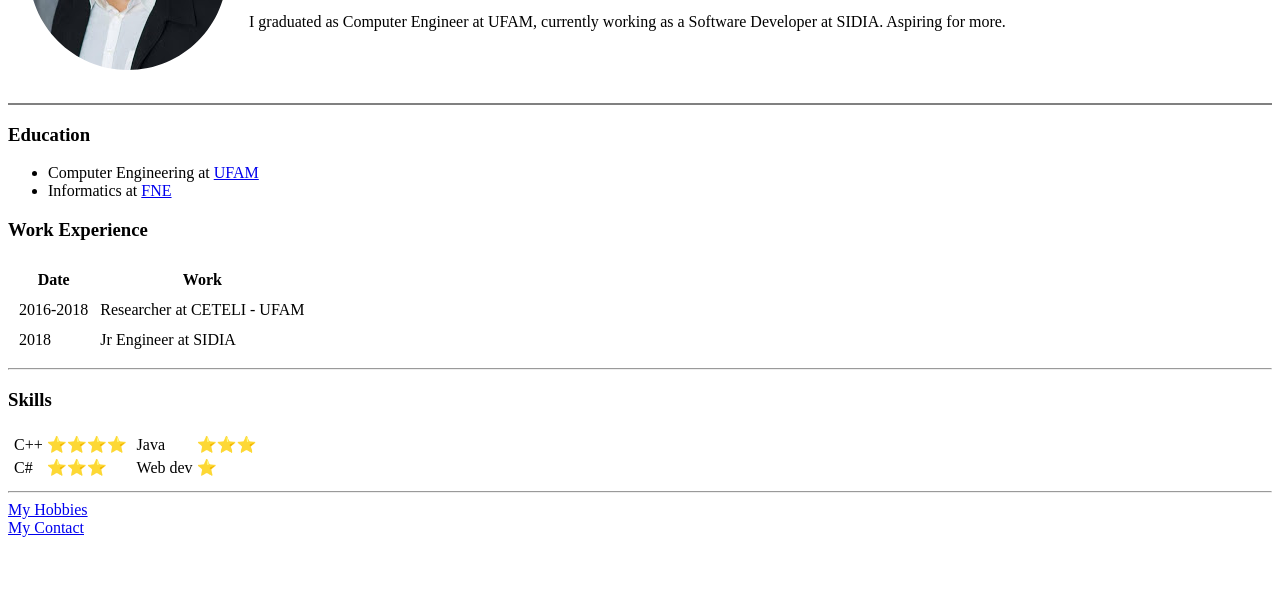
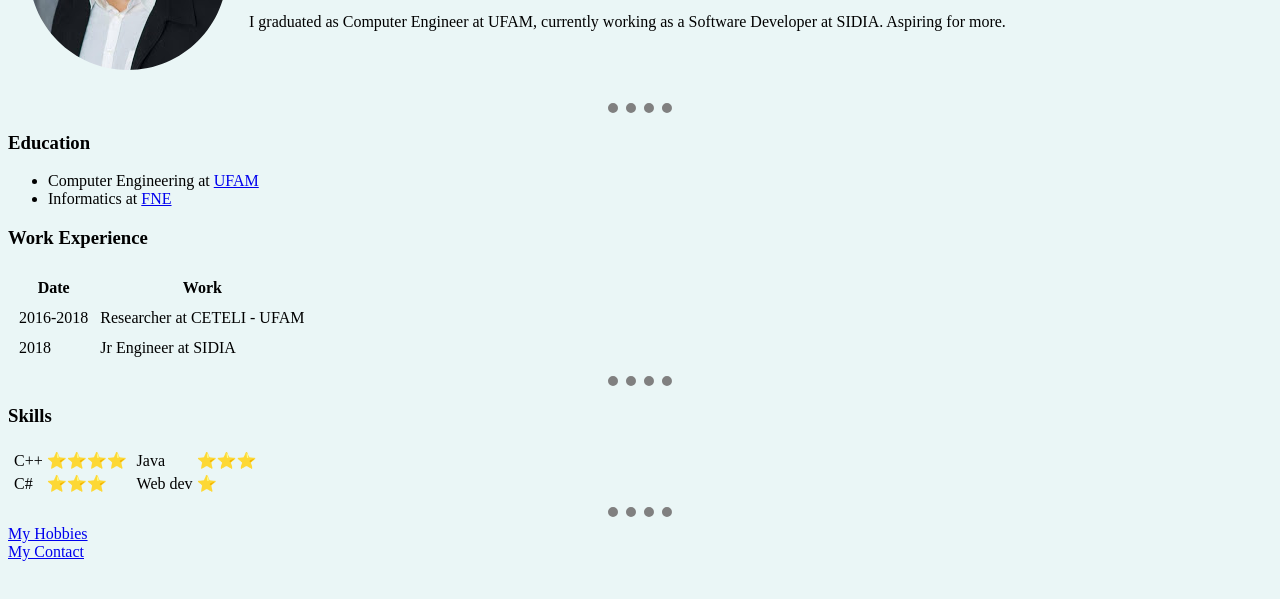
Before and after one commit to hendriomm/cv, a plain HTML site: page index.html in a window 1280 px wide. Shown: the part 157-756 px from the top of the page. Drawn offline with Linux system fonts and the light colour scheme.

Commit message:
Different horizontal rule

```diff
--- a/index.html
+++ b/index.html
@@ -4,6 +4,20 @@
 <head>
   <meta charset="utf-8">
   <title>Hendrio's Website</title>
+  <style>
+
+    body {
+      background-color: #EAF6F6;
+    }
+    hr {
+
+      border-style: none;
+      border-top-style: dotted;
+      border-color: grey;
+      border-width: 10px;
+      width: 5%;
+    }
+  </style>
 </head>
 
 <body>
@@ -19,7 +33,7 @@
   </table>
 
 
-  <hr noshade>
+  <hr>
   <h3>Education</h3>
   <ul>
     <!-- unordered list -->
```
